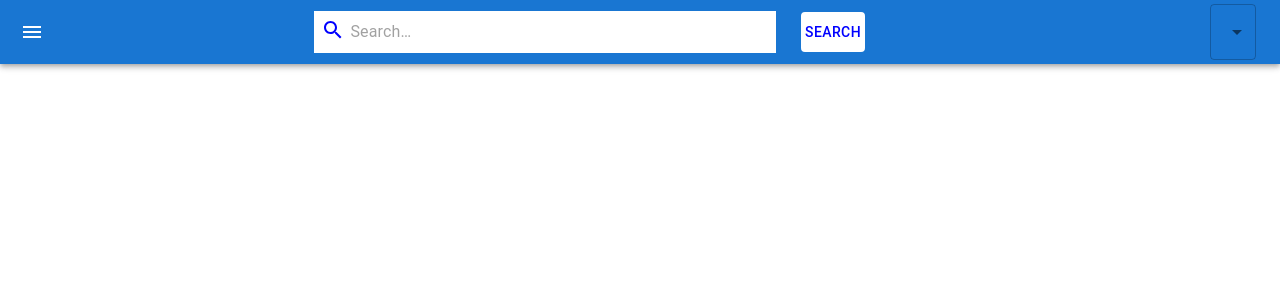
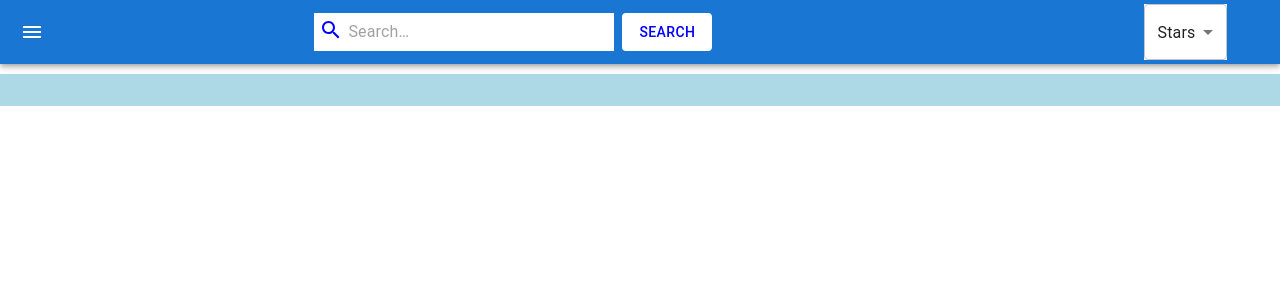
Before and after one commit to Shivani-Banduni/Dice, a React (Create React App) app in the folder dice/: page / in a window 1280 px wide. Shown: the top 300 px of the page. Built offline with nearby package versions, Linux system fonts and the light colour scheme.

Commit message:
getdata done

```diff
--- a/dice/src/App.css
+++ b/dice/src/App.css
@@ -1,14 +1,12 @@
 .App {
   text-align: center;
 }
-p{
-  color: rgb(70, 70, 235);
-}
+
 
 .main{
   /* border: 2px solid black; */
-  margin-top:15vh;
-
+  background-color: lightblue;
+/* border: 2px solid red; */
 
 }
 .lower-div{
@@ -17,7 +15,9 @@ justify-content: center;
 align-items: center;
 }
 
-
+.appbar{
+  margin-bottom: 2%;
+}
 
 
 
@@ -30,7 +30,7 @@ align-items: center;
   width:100vh;
 }
 .middle-div{
-  border: 2px solid red;
+  /* border: 2px solid red; */
   display: flex;
   width: 80vh;
   gap: 20%;
@@ -39,12 +39,19 @@ align-items: center;
 
 .search-div{
 margin-left: 20%;
-width: 80%;
+width: 100%;
+
 background-color: white;
-border: 2px solid white;
+/* border: 2px solid red; */
 }
-.sor-div{
-  margin-left:28%;
+.sort-div{
+  margin-left:35%;
+flex-shrink: 0;
+background-color: white;
+}
+strong{
+  font-size: larger;
 }
 
+/* style={{ flexShrink: 0, marginLeft: '35%' , background:'white'}} */
 /* style={{ position: 'relative', marginLeft:'30%', background:'white', border:'2px solid red'}} */
--- a/dice/src/App.js
+++ b/dice/src/App.js
@@ -2,6 +2,8 @@ import logo from './logo.svg';
 import './App.css';
 import Searchbar from './components/Searchbar';
 import Navbar from './components/Navbar';
+import Items from './components/Items';
+import Nav from './components/Nav';
 
 function App() {
   return (
--- a/dice/src/components/Navbar.jsx
+++ b/dice/src/components/Navbar.jsx
@@ -1,30 +1,34 @@
-import React from 'react';
-import axios from 'axios';
-import { useState } from 'react';
+// Navbar.js
+import React, { useState } from 'react';
 import {
   AppBar,
   Toolbar,
   IconButton,
-  Typography,
   InputBase,
   Menu,
   MenuItem,
-  Button  ,
-  Grid,
+  Button,
   Select
 } from '@mui/material';
 import MenuIcon from '@mui/icons-material/Menu';
 import SearchIcon from '@mui/icons-material/Search';
+import axios from 'axios';
 
-const Navbar = ({callback}) => {
-  const [anchorEl, setAnchorEl] = React.useState(null);
-  const[searchitem,setsearchitem]=React.useState('')
+const Navbar = ({ callback }) => {
+  const [anchorEl, setAnchorEl] = useState(null);
+  const [searchitem, setSearchItem] = useState('');
   const [sortOption, setSortOption] = useState('stars');
-  const [repos, setRepos] = useState([]);
-  const [showResults, setShowResults] = useState(false);
 
   const handleMenuClick = (event) => {
     setAnchorEl(event.currentTarget);
+  };
+
+  const handleClose = () => {
+    setAnchorEl(null);
+  };
+
+  const handleSortChange = (e) => {
+    setSortOption(e.target.value);
   };
 
   const handleSearch = async () => {
@@ -32,32 +36,34 @@ const Navbar = ({callback}) => {
       const response = await axios.get(
         `https://api.github.com/search/repositories?q=${searchitem}&sort=${sortOption}`
       );
-      setRepos(response.data.items);
-      setShowResults(true);
-      console.log(repos,'repos')
-    } catch (error) {
+
+      let sortedData = response.data.items;
+
+      // Sorting the fetched data based on sortOption
+      if (sortOption === 'stars') {
+        sortedData.sort((a, b) => a.stargazers_count - b.stargazers_count);
+      } else if (sortOption === 'watchers_count') {
+
+        sortedData.sort((a, b) => b.watchers_count - a.watchers_count);
+      } else if (sortOption === 'score') {
+        sortedData.sort((a, b) => b.score - a.score);
+      } else if (sortOption === 'name') {
+        sortedData.sort((a, b) => a.name.localeCompare(b.name));
+      } else if (sortOption === 'created_at') {
+        sortedData.sort((a, b) => new Date(a.created_at) - new Date(b.created_at));
+      } else if (sortOption === 'updated_at') {
+        sortedData.sort((a, b) => new Date(a.updated_at) - new Date(b.updated_at));
+      }
+
+      callback({ repos: sortedData });
+    }
+    catch (error) {
       console.error('Error fetching data:', error);
     }
   };
 
-//   const handleButtonClick = () => {
-//     handleSearch();
-//   };
-
-
-
-
-  const handleClose = () => {
-    setAnchorEl(null);
-  };
-
-
-
-
-
-
   return (
-    <AppBar position="static">
+    <AppBar className='appbar' position="static">
       <Toolbar>
         <IconButton
           edge="start"
@@ -78,42 +84,45 @@ const Navbar = ({callback}) => {
           <MenuItem onClick={handleClose}>Item 3</MenuItem>
         </Menu>
 
-
-
-        <div className='search-div'>
+        <div className='search-div' style={{ flexGrow: 1, maxWidth: 300 }}>
           <div style={{ display: 'flex', alignItems: 'center' }}>
             <div style={{ padding: '5px' }}>
-              <SearchIcon  style={{color:"blue"}}/>
+              <SearchIcon style={{ color: 'blue' }} />
             </div>
             <InputBase
               placeholder="Search…"
               inputProps={{ 'aria-label': 'search' }}
-              fullWidth
-              onChange={(e)=>setsearchitem(e.target.value)}
+              onChange={(e) => setSearchItem(e.target.value)}
             />
-
+          </div>
         </div>
 
-        </div>
-        <Button    onClick={(()=>callback({repos,handleSearch,showResults}))}
+        <Button
+          onClick={handleSearch}
+          variant="outlined"
+          style={{
+            color: 'blue',
+            border: '2px solid white',
+            background: 'white',
+            marginLeft: '8px',
+          }}
+          className='btn'
+        >
+          Search
+        </Button>
 
-         varient="outlined" style={{color:'blue', border:'2px solid white', background:'white', marginLeft:'2%'}} className='btn'>Search</Button>
-
-
-
-        <div className='sor-div'>
-        <Grid item xs={12} sm={6}>
+        <div className='sort-div'>
           <Select
-        //  value={sortOption} onChange={handleSortChange}
+            value={sortOption}
+            onChange={handleSortChange}
           >
             <MenuItem value="stars">Stars</MenuItem>
-          <MenuItem value="watchers">Watchers Count</MenuItem>
+            <MenuItem value="watchers_count">Watchers Count</MenuItem>
             <MenuItem value="score">Score</MenuItem>
             <MenuItem value="name">Name</MenuItem>
             <MenuItem value="created_at">Created At</MenuItem>
             <MenuItem value="updated_at">Updated At</MenuItem>
           </Select>
-      </Grid>
         </div>
       </Toolbar>
     </AppBar>
--- a/dice/src/components/Searchbar.jsx
+++ b/dice/src/components/Searchbar.jsx
@@ -1,92 +1,53 @@
-import React, { useState, useEffect } from 'react';
-import axios from 'axios';
-import { TextField, Select, MenuItem, Grid, Card, CardContent, Typography, Avatar, Button } from '@mui/material';
+// Searchbar.js
+import React, { useState } from 'react';
+import { Grid, Card, CardContent, Typography, Avatar } from '@mui/material';
 import Navbar from './Navbar';
 
 const Searchbar = () => {
-    const [showResults, setShowResultss] = useState();
+  const [data, setData] = useState([]);
+  const [showResults, setShowResults] = useState(false);
 
-  const [data, setdata] = useState([]);
-
-  const callback=({repos,handleSearch,showResults})=>{
-    // handleSearch()
-    console.log(handleSearch)
-    handleSearch()
-    setdata(repos)
-    setShowResultss(showResults)
-    console.log('callback',showResults)
-}
-//   const [sortOption, setSortOption] = useState('stars');
-//   const [showResults, setShowResults] = useState(false);
-
-//   const handleSearch = async () => {
-//     try {
-//       const response = await axios.get(
-//         `https://api.github.com/search/repositories?q=${searchTerm}&sort=${sortOption}`
-//       );
-//       setRepos(response.data.items);
-//       setShowResults(true);
-//       console.log(repos,'repos')
-//     } catch (error) {
-//       console.error('Error fetching data:', error);
-//     }
-//   };
-
-
-
-//   const handleButtonClick = () => {
-//     handleSearch();
-//   };
-
-//   const handleSortChange = (e) => {
-//     setSortOption(e.target.value);
-//   };
-
-
-
-
+  const callback = ({ repos }) => {
+    setData(repos);
+    setShowResults(true);
+  };
 
   return (
     <>
-<Navbar callback={callback}/>
-<Grid className='main' container spacing={2} justifyContent="center">
-      {/* <Grid item xs={12} sm={6}>
-        <TextField
-          label="Search public repositories"
-          variant="outlined"
-          value={searchTerm}
-          onChange={(e) => setSearchTerm(e.target.value)}
-        />
-        <Button
-          variant="contained"
-          style={{ marginTop: '10px' }}
-          onClick={handleButtonClick}
+      <Navbar callback={callback} />
+      <Grid
+        className='main'
+        container
+        spacing={2}
+        justifyContent="center"
+        sx={{ padding: '16px' }}
       >
-          Search
-        </Button>
-      </Grid> */}
-      {/* <Grid item xs={12} sm={6}>
-        <Select value={sortOption} onChange={handleSortChange} >
-          <MenuItem value="stars">Stars</MenuItem>
-          <MenuItem value="watchers">Watchers Count</MenuItem>
-          <MenuItem value="score">Score</MenuItem>
-          <MenuItem value="name">Name</MenuItem>
-          <MenuItem value="created_at">Created At</MenuItem>
-          <MenuItem value="updated_at">Updated At</MenuItem>
-        </Select>
-      </Grid> */}
         {showResults && (
           <Grid item xs={12}>
             <Grid className='lower-div' container spacing={3}>
               {data.map((repo) => (
-              <Grid className='singlediv' key={repo.id} item xs={12} sm={6} md={4}>
-                <Card style={{ height: '100%' }}>
+                <Grid
+                  className='singlediv'
+                  key={repo.id}
+                  item
+                  xs={12}
+                  sm={6}
+                  md={4}
+                >
+                  <Card style={{ height: '100%', boxShadow: 'rgba(100, 100, 111, 0.2) 0px 7px 29px 0px' }}>
                     <CardContent>
-                    <Avatar alt="Avatar" src={repo.owner.avatar_url} />
-                    <Typography variant="h6">{repo.name}</Typography>
-                    <Typography><strong>Stars:</strong> {repo.stargazers_count}</Typography>
-                    <Typography><strong>Description:</strong> {repo.description || 'No description'}</Typography>
-                    <Typography><strong>Language:</strong> {repo.language || 'N/A'}</Typography>
+                      <Avatar style={{ height: '20vh', width: '20vh', marginLeft: '30%', boxShadow: 'rgba(100, 100, 111, 0.2) 0px 7px 29px 0px' }} alt="Avatar" src={repo.owner.avatar_url} />
+                      <Typography style={{ color: 'blue' }} variant="h4">{repo.name}</Typography>
+                      <Typography>
+                        <strong>Stars:</strong> {repo.stargazers_count}
+                      </Typography>
+                      <Typography>
+                        <strong>Description:</strong>{' '}
+                        {repo.description || 'No description'}
+                      </Typography>
+                      <Typography>
+                        <strong>Language:</strong> {repo.language || 'N/A'}
+                      </Typography>
                     </CardContent>
                   </Card>
                 </Grid>
@@ -96,7 +57,6 @@ const Searchbar = () => {
         )}
       </Grid>
     </>
-
   );
 };
 
```
Also changed, not shown: dice/src/components/Items.jsx (added, +64 -0 lines), dice/src/components/Nav.jsx (added, +117 -0 lines). Lines whose indentation alone changed are shown as unchanged.
